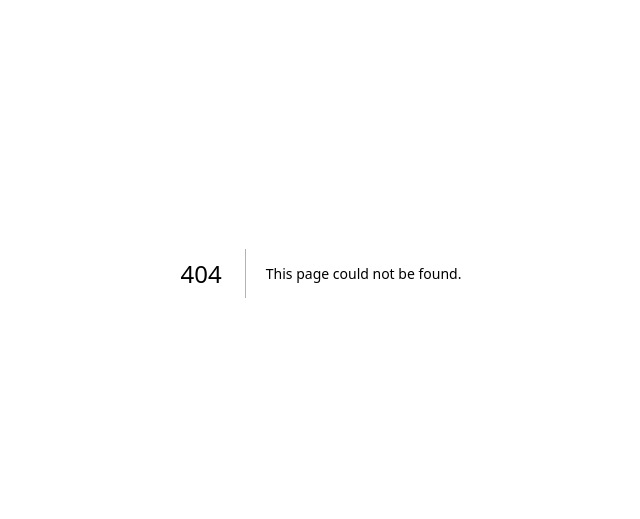
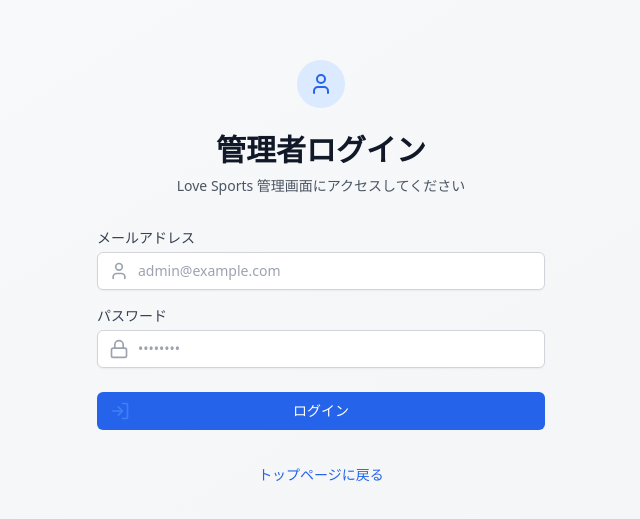
Before and after one commit to emijaja/love-sports, a Next.js app in the folder apps/web/: page /admin/login in a window 1280 px wide. Before the commit this address had no page. Shown: the part 127-646 px from the top of the page, without its empty margins (319-959 px from the left). Built offline with nearby package versions, Linux system fonts and the light colour scheme; no server answers.

Commit message:
feat: 管理者ログインページ

```diff
--- /dev/null
+++ b/apps/web/src/app/admin/login/page.tsx
@@ -0,0 +1,147 @@
+'use client';
+
+import { useForm } from 'react-hook-form';
+import { zodResolver } from '@hookform/resolvers/zod';
+import { z } from 'zod';
+import { LogIn, User, Lock } from 'lucide-react';
+import { useState } from 'react';
+import { adminLogin } from './actions';
+
+const loginSchema = z.object({
+  email: z
+    .string()
+    .min(1, 'メールアドレスを入力してください')
+    .email('正しいメールアドレスを入力してください'),
+  password: z
+    .string()
+    .min(1, 'パスワードを入力してください')
+    .min(6, 'パスワードは6文字以上で入力してください'),
+});
+
+type LoginForm = z.infer<typeof loginSchema>;
+
+export default function AdminLoginPage() {
+  const [error, setError] = useState<string>('');
+  const {
+    register,
+    handleSubmit,
+    formState: { errors, isSubmitting },
+  } = useForm<LoginForm>({
+    resolver: zodResolver(loginSchema),
+  });
+
+  const onSubmit = async (data: LoginForm) => {
+    setError('');
+    try {
+      const result = await adminLogin(data.email, data.password);
+      if (result?.error) {
+        setError(result.error);
+      }
+      // redirect()が成功した場合はここに到達しません
+    } catch (err) {
+      // redirect()によるエラーは正常動作なので無視
+      if (err instanceof Error && err.message === 'NEXT_REDIRECT') {
+        return;
+      }
+      setError('ログイン処理中にエラーが発生しました');
+    }
+  };
+
+  return (
+    <div className="min-h-screen flex items-center justify-center bg-gradient-to-br from-gray-50 to-gray-100 px-4">
+      <div className="max-w-md w-full space-y-8">
+        <div className="text-center">
+          <div className="mx-auto h-12 w-12 flex items-center justify-center rounded-full bg-blue-100">
+            <User className="h-6 w-6 text-blue-600" />
+          </div>
+          <h2 className="mt-6 text-3xl font-bold text-gray-900">管理者ログイン</h2>
+          <p className="mt-2 text-sm text-gray-600">
+            Love Sports 管理画面にアクセスしてください
+          </p>
+        </div>
+
+        <form className="mt-8 space-y-6" onSubmit={handleSubmit(onSubmit)}>
+          {error && (
+            <div className="p-3 text-sm text-red-600 bg-red-50 border border-red-200 rounded-md">
+              {error}
+            </div>
+          )}
+
+          <div className="space-y-4">
+            <div>
+              <label htmlFor="email" className="block text-sm font-medium text-gray-700">
+                メールアドレス
+              </label>
+              <div className="mt-1 relative">
+                <div className="absolute inset-y-0 left-0 pl-3 flex items-center pointer-events-none">
+                  <User className="h-5 w-5 text-gray-400" />
+                </div>
+                <input
+                  {...register('email')}
+                  type="email"
+                  autoComplete="email"
+                  className={`block w-full pl-10 pr-3 py-2 border rounded-md shadow-sm placeholder-gray-400 focus:outline-none focus:ring-blue-500 focus:border-blue-500 sm:text-sm ${
+                    errors.email
+                      ? 'border-red-300 focus:ring-red-500 focus:border-red-500'
+                      : 'border-gray-300'
+                  }`}
+                  placeholder="admin@example.com"
+                />
+              </div>
+              {errors.email && (
+                <p className="mt-2 text-sm text-red-600">{errors.email.message}</p>
+              )}
+            </div>
+
+            <div>
+              <label htmlFor="password" className="block text-sm font-medium text-gray-700">
+                パスワード
+              </label>
+              <div className="mt-1 relative">
+                <div className="absolute inset-y-0 left-0 pl-3 flex items-center pointer-events-none">
+                  <Lock className="h-5 w-5 text-gray-400" />
+                </div>
+                <input
+                  {...register('password')}
+                  type="password"
+                  autoComplete="current-password"
+                  className={`block w-full pl-10 pr-3 py-2 border rounded-md shadow-sm placeholder-gray-400 focus:outline-none focus:ring-blue-500 focus:border-blue-500 sm:text-sm ${
+                    errors.password
+                      ? 'border-red-300 focus:ring-red-500 focus:border-red-500'
+                      : 'border-gray-300'
+                  }`}
+                  placeholder="••••••••"
+                />
+              </div>
+              {errors.password && (
+                <p className="mt-2 text-sm text-red-600">{errors.password.message}</p>
+              )}
+            </div>
+          </div>
+
+          <div>
+            <button
+              type="submit"
+              disabled={isSubmitting}
+              className="group relative w-full flex justify-center py-2 px-4 border border-transparent text-sm font-medium rounded-md text-white bg-blue-600 hover:bg-blue-700 focus:outline-none focus:ring-2 focus:ring-offset-2 focus:ring-blue-500 disabled:opacity-50 disabled:cursor-not-allowed"
+            >
+              <span className="absolute left-0 inset-y-0 flex items-center pl-3">
+                <LogIn className="h-5 w-5 text-blue-500 group-hover:text-blue-400" />
+              </span>
+              {isSubmitting ? 'ログイン中...' : 'ログイン'}
+            </button>
+          </div>
+        </form>
+
+        <div className="text-center">
+          <a
+            href="/"
+            className="text-sm text-blue-600 hover:text-blue-500 hover:underline"
+          >
+            トップページに戻る
+          </a>
+        </div>
+      </div>
+    </div>
+  );
+}
```
